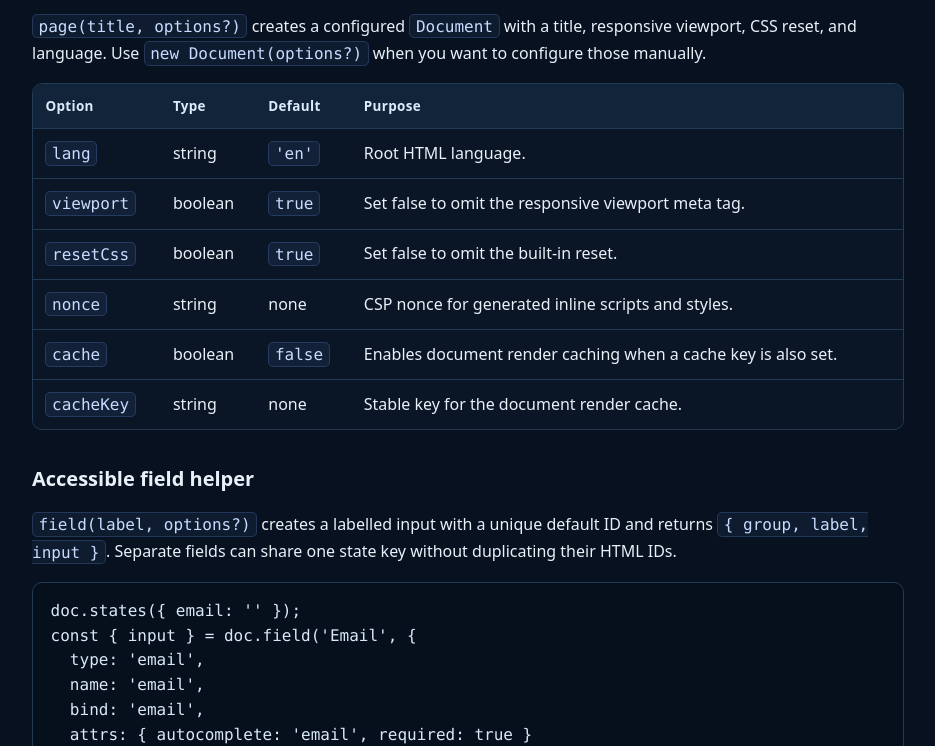
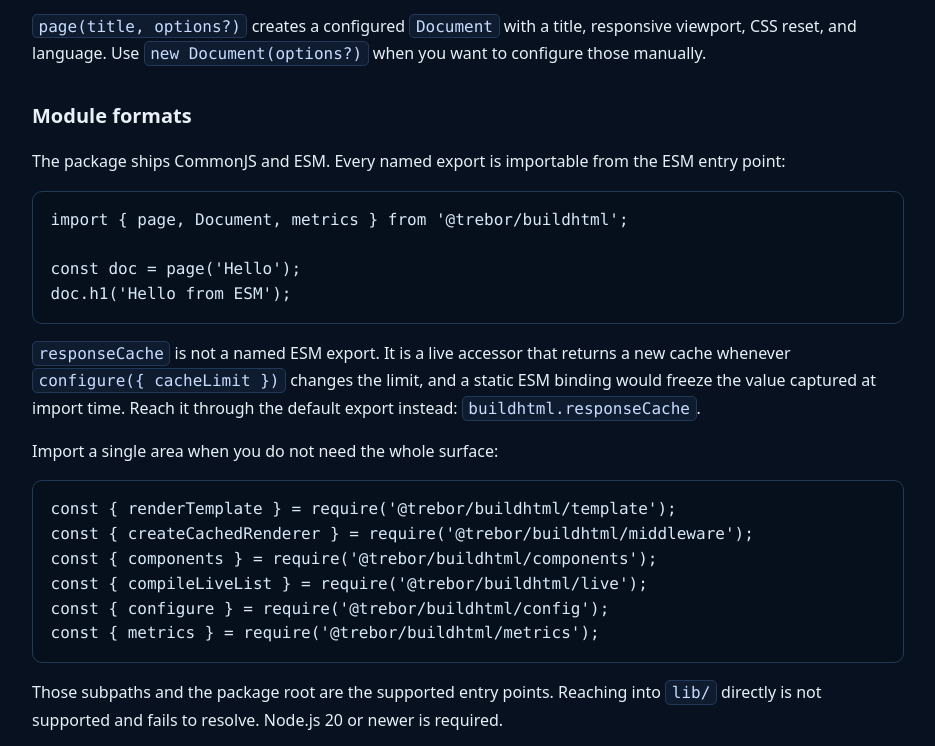
Before and after one commit to 0trebor0/buildhtml, a website: page docs/index.html in a window 1280 px wide. Shown: the part 839-1585 px from the top of the page, without its empty margins (312-1247 px from the left). Drawn offline with Linux system fonts and the light colour scheme.

Commit message:
Update the HTML guide for 1.2.5
docs/index.html is linked from the README as the complete guide but had
not been touched this release, so it still described the old behaviour
and omitted the new entry points entirely.

- Added a "Module formats" section: the ESM entry point, why
  responseCache is reachable only through the default export, the six
  subpath exports, that lib/ is not a supported import path, and the
  Node.js 20 requirement. The guide previously documented only
  require() from the package root.
- Corrected the renderStream() summary. It said the stream "flushes the
  head before the body", which is true but incomplete: it now states
  that rendering happens on demand with backpressure, and that streaming
  applies no production minification, does not use the response cache,
  and emits scoped <style> after the body.
- The validate() entry listed its diagnostic codes but predated
  W_VALIDATE_AFTER_RENDER.

test-readme-examples now compiles guide blocks containing import/export
as modules rather than through new Function(), the same handling the
README blocks already use. Without it the new ESM example would fail to
parse. Guide blocks checked: 16 -> 18.

Verified: paragraph, pre, code, table, h3 and tbody tags balance (46 <p>
pairs, +4 from this change), 20/20 unit suites, tsc --noEmit clean.

```diff
--- a/docs/index.html
+++ b/docs/index.html
@@ -172,6 +172,21 @@ doc.p('A complete page from one focused Node.js API.');
 
 const html = doc.render();</code></pre>
         <p><code>page(title, options?)</code> creates a configured <code>Document</code> with a title, responsive viewport, CSS reset, and language. Use <code>new Document(options?)</code> when you want to configure those manually.</p>
+        <h3>Module formats</h3>
+        <p>The package ships CommonJS and ESM. Every named export is importable from the ESM entry point:</p>
+        <pre><code>import { page, Document, metrics } from '@trebor/buildhtml';
+
+const doc = page('Hello');
+doc.h1('Hello from ESM');</code></pre>
+        <p><code>responseCache</code> is not a named ESM export. It is a live accessor that returns a new cache whenever <code>configure({ cacheLimit })</code> changes the limit, and a static ESM binding would freeze the value captured at import time. Reach it through the default export instead: <code>buildhtml.responseCache</code>.</p>
+        <p>Import a single area when you do not need the whole surface:</p>
+        <pre><code>const { renderTemplate } = require('@trebor/buildhtml/template');
+const { createCachedRenderer } = require('@trebor/buildhtml/middleware');
+const { components } = require('@trebor/buildhtml/components');
+const { compileLiveList } = require('@trebor/buildhtml/live');
+const { configure } = require('@trebor/buildhtml/config');
+const { metrics } = require('@trebor/buildhtml/metrics');</code></pre>
+        <p>Those subpaths and the package root are the supported entry points. Reaching into <code>lib/</code> directly is not supported and fails to resolve. Node.js 20 or newer is required.</p>
         <div class="table-wrap"><table>
           <thead><tr><th>Option</th><th>Type</th><th>Default</th><th>Purpose</th></tr></thead>
           <tbody>
@@ -329,7 +344,7 @@ card.create('custom-status').attr('role', 'status').text('Ready');</code></pre>
 doc.cssVars({ primary: '#56d6b3', radius: '8px' });
 doc.globalStyle('body', { fontFamily: 'system-ui' });
 doc.sharedClass('card', { padding: '16px', borderRadius: '8px' });</code></pre>
-        <p><code>render()</code> returns the complete HTML string. <code>renderStream()</code> returns a stream that flushes the head before the body. <code>clear()</code> resets body content and per-render state but intentionally keeps head configuration.</p>
+        <p><code>render()</code> returns the complete HTML string. <code>renderStream()</code> returns a stream that renders on demand, so the head reaches the socket before the body is built and a slow consumer applies backpressure. Streaming applies no production minification and does not use the response cache, and scoped <code>&lt;style&gt;</code> follows the body because the head has already been sent. <code>clear()</code> resets body content and per-render state but intentionally keeps head configuration.</p>
       </section>
 
       <section id="elements" data-search="element text html attr css class children events forms layout">
@@ -723,7 +738,7 @@ doc.historyRouter({
               <tr><td><code>bindInput</code></td><td><code>stateKey</code>.</td></tr>
               <tr><td><code>onMount</code>, <code>onDestroy</code></td><td>Lifecycle callback.</td></tr>
               <tr><td><code>onUpdate</code></td><td><code>stateKey, callback</code>.</td></tr>
-              <tr><td><code>validate</code></td><td>No parameters. Returns <code>{ valid, errors, warnings }</code> with stable codes for callback captures, rejected callback registration, duplicate IDs, accessibility, URLs, nesting, state, ineffective document caching, and History fallback requirements. <code>E_CALLBACK_REGISTRATION</code> retains oversized, unsafe, invalid, or context-serialization failures with callback and element context.</td></tr>
+              <tr><td><code>validate</code></td><td>No parameters. Returns <code>{ valid, errors, warnings }</code> with stable codes for callback captures, rejected callback registration, duplicate IDs, accessibility, URLs, nesting, state, ineffective document caching, History fallback requirements, and validation attempted after <code>render()</code> already cleared the body. <code>E_CALLBACK_REGISTRATION</code> retains oversized, unsafe, invalid, or context-serialization failures with callback and element context.</td></tr>
             </tbody>
           </table></div>
         </div>
```
Also changed, not shown: test/test-readme-examples.js (+10 -4 lines).
